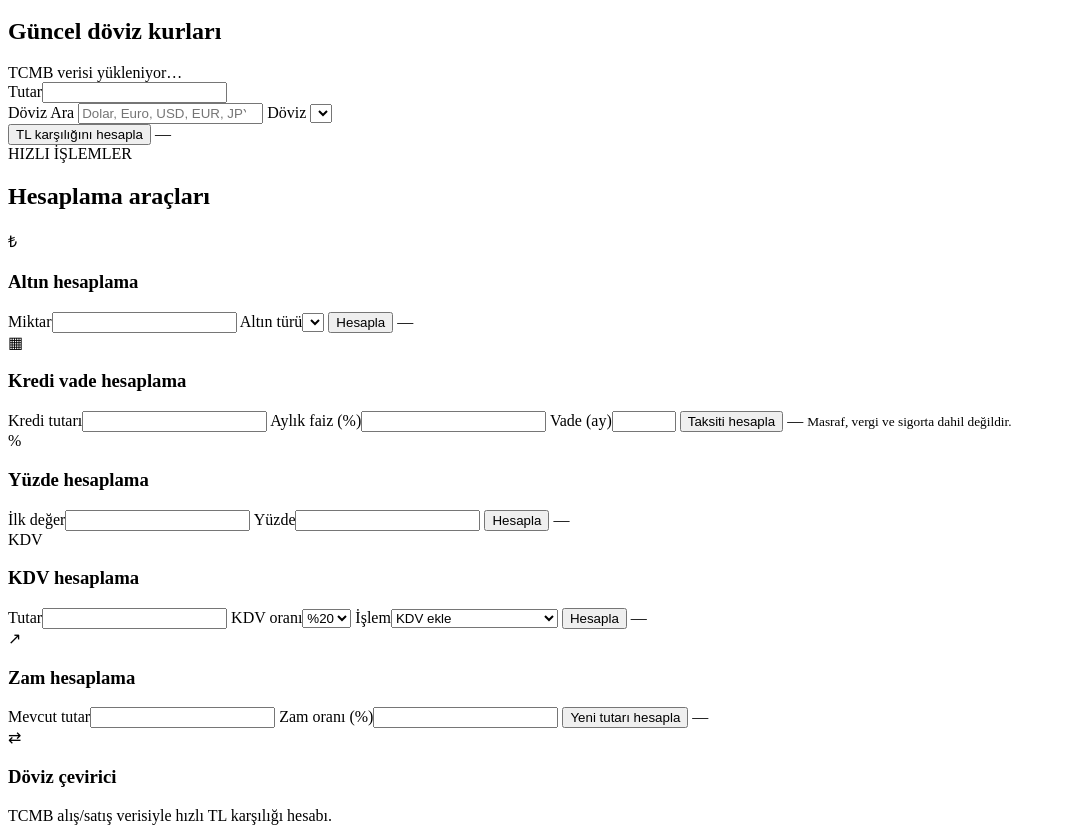
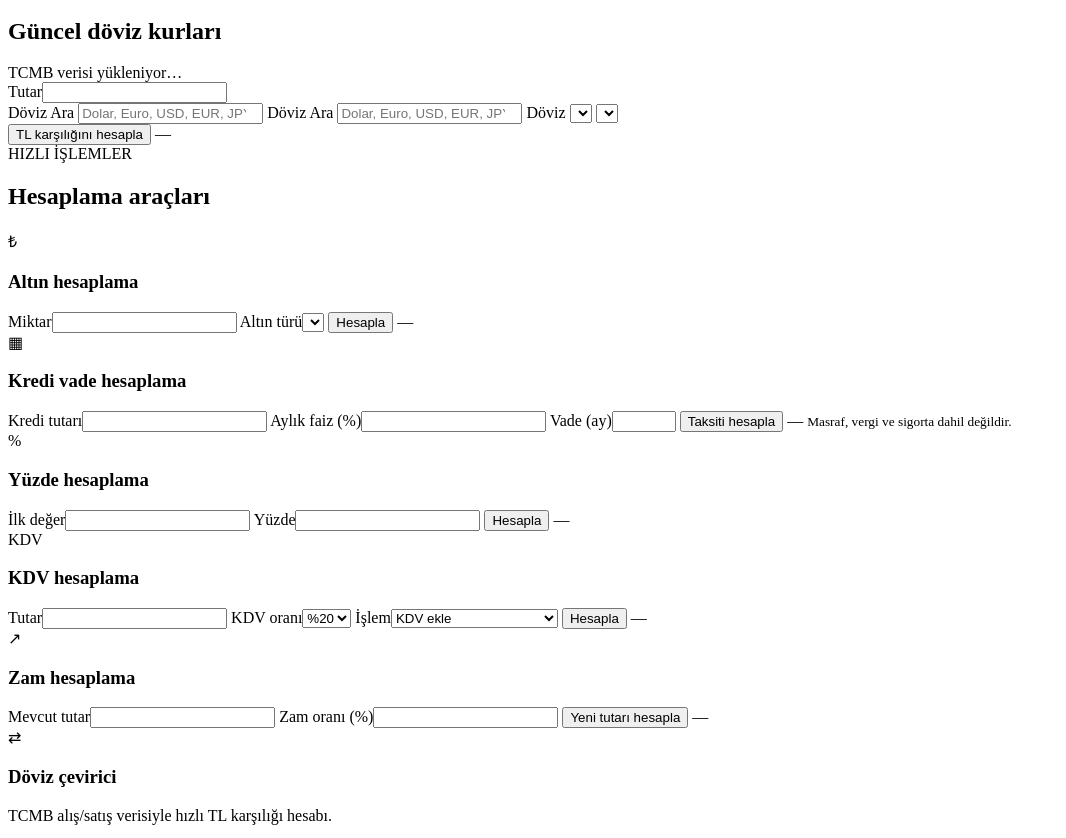
Before and after one commit to sevvalgcn/altinnekadar, a website: page public/index.html in a window 1280 px wide. Shown: the part 827-1665 px from the top of the page, without its empty margins (0-1066 px from the left). Drawn offline with Linux system fonts and the light colour scheme.

Commit message:
Update index.html

```diff
--- a/public/index.html
+++ b/public/index.html
@@ -85,7 +85,16 @@
     autocomplete="off"
   >
 
-  <label for="fxCurrency">Döviz</label>
+  <label for="fxSearch">Döviz Ara</label>
+<input
+  id="fxSearch"
+  type="search"
+  placeholder="Dolar, Euro, USD, EUR, JPY..."
+  autocomplete="off"
+>
+
+<label for="fxCurrency">Döviz</label>
+<select id="fxCurrency"></select>
   <select id="fxCurrency"></select>
 </div>
       <button id="fxConvertBtn" class="primary" type="button">TL karşılığını hesapla</button>
```
